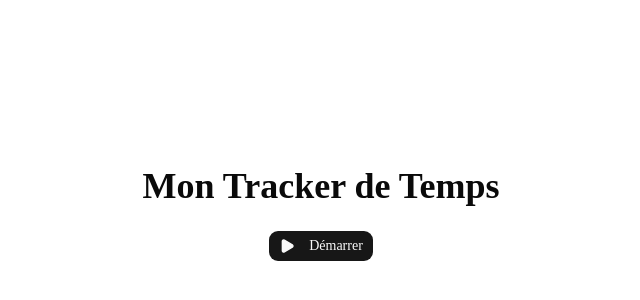
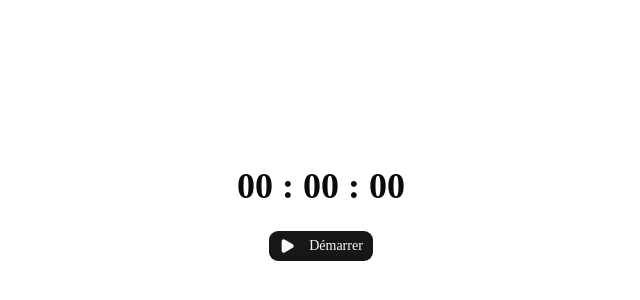
Before and after one commit to cideval-dev/freelance-time-tracker, a Next.js app: page / in a window 1280 px wide. Shown: the part 186-486 px from the top of the page, without its empty margins (319-959 px from the left). Built offline with nearby package versions, Linux system fonts and the light colour scheme.

Commit message:
feat: implement stopwatch logic with formatted time display

```diff
--- a/src/app/page.tsx
+++ b/src/app/page.tsx
@@ -1,13 +1,42 @@
 'use client'
 
 import { Button } from "@/components/ui/button";
-import { Play } from "lucide-react";
+import { Play, Square } from "lucide-react";
+import { useState, useEffect } from "react";
+
+function formatTime(time: number): string {
+  const hours: number = Math.floor(time / 3600);
+  const minutes: number = Math.floor(time % 3600 / 60);
+  const seconds: number = Math.floor(time % 3600 % 60);
+
+  return `${String(hours).padStart(2, '0')} : ${String(minutes).padStart(2, '0')} : ${String(seconds).padStart(2, '0')}`;
+}
 
 export default function Home() {
+  const [isPlaying, setIsPlaying] = useState<boolean>(false);
+  const [time, setTime] = useState<number>(0);
+
+  useEffect(() => {
+    let interval: NodeJS.Timeout | null = null;
+
+    if (isPlaying) {
+      interval = setInterval(() => {
+        setTime((prevTime) => prevTime + 1);
+      }, 1000);
+    }
+
+    return () => {
+      if (interval) clearInterval(interval);
+    }
+  }, [isPlaying])
+
   return (
     <div className="flex flex-col items-center justify-center min-h-screen">
-      <h1 className="text-4xl font-bold mb-6">Mon Tracker de Temps</h1>
-      <Button><Play className="mr-2 size-4 fill-current" /> Démarrer</Button>
+      <h1 className="text-4xl font-bold mb-6">{formatTime(time)}</h1>
+      <Button onClick={() => setIsPlaying(!isPlaying)}>
+        {isPlaying ? <Square className="mr-2 size-4 fill-current" /> : <Play className="mr-2 size-4 fill-current" />}
+        {isPlaying ? "Arrêter" : "Démarrer"}
+        </Button>
     </div>
   );
 }
```
